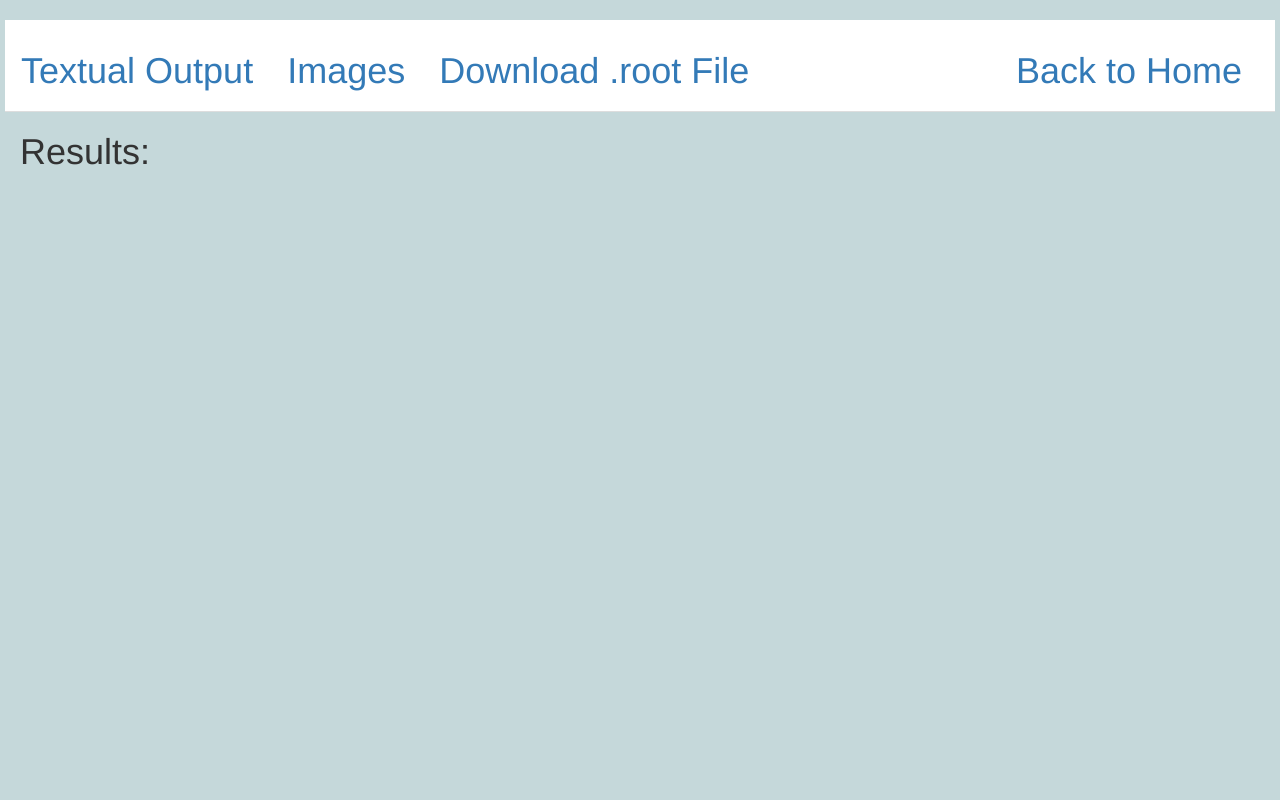
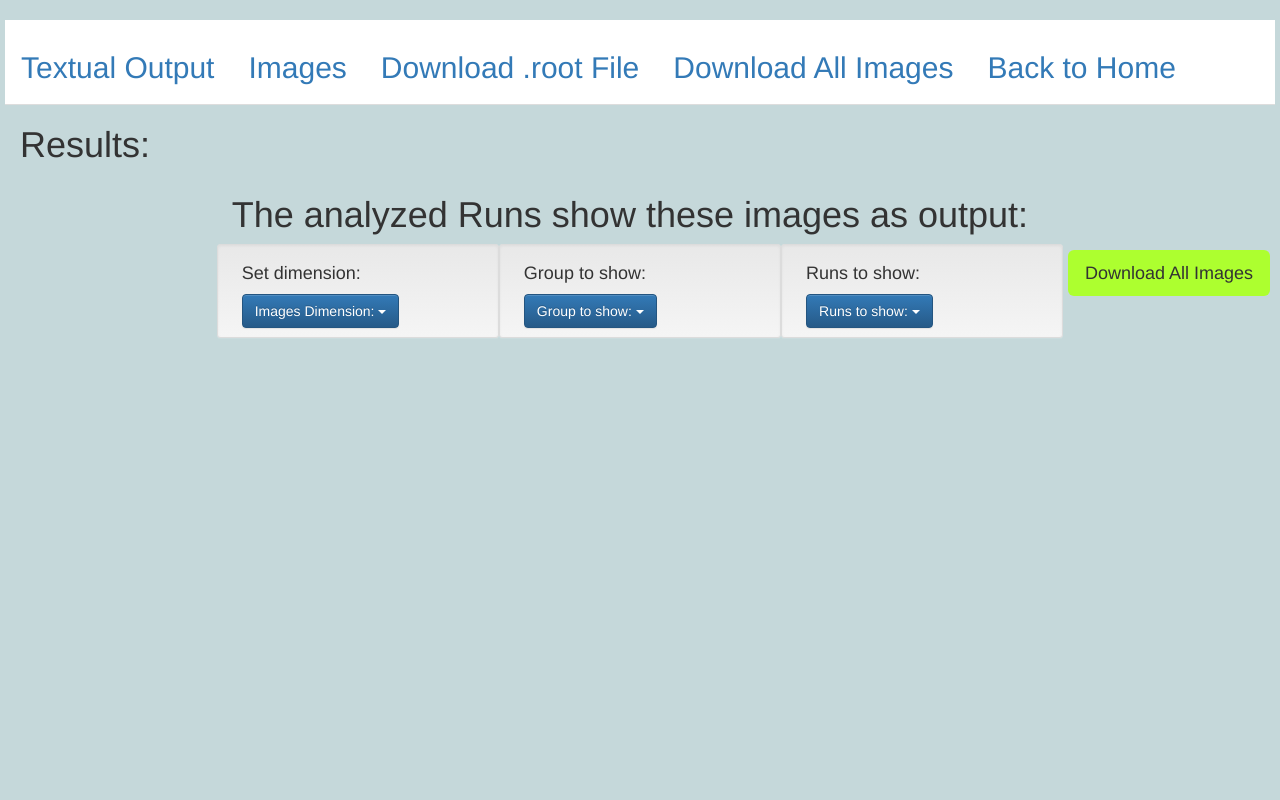
Before and after one commit to agb91/IUMAEgISInterface, a PHP site: page /Tesi/runner.php in a window 1280 px wide. Run offline with PHP 8.4, Linux system fonts and the light colour scheme; the visitor is signed in with stand-in values (Sample User, id 1); data that the repository does not hold is empty; style sheets or scripts are compiled from the project's sources; some libraries are stand-ins or nearby versions.

Commit message:
now the image's part of runner works

```diff
--- a/CSS/runner.css
+++ b/CSS/runner.css
@@ -10,6 +10,8 @@ and open the template in the editor.
 .general {
   background-color: #C5D8DA !important;
   padding: 20px; }
+  .general .navbarColor {
+    background-color: white; }
   .general .runnerGeneral .right {
     position: absolute;
     right: 20px; }
@@ -38,8 +40,6 @@ and open the template in the editor.
     color: blue; }
   .general .runnerGeneral .singleRow {
     color: red; }
-  .general .runnerGeneral .navbarColor {
-    background-color: white; }
   .general .runnerGeneral .typeChose .btn-group .evidentActive:active {
     background-color: #04233E !important; }
   .general .runnerGeneral .typeChose .btn-group .btn-primary:active {
--- a/CSS/runner.scss
+++ b/CSS/runner.scss
@@ -5,6 +5,11 @@
 {
     background-color: $general-background !important;
     padding: 20px;
+
+    .navbarColor
+    {
+        background-color: $navbarColor;
+    }
     .runnerGeneral
     {
         .right
@@ -58,10 +63,6 @@
         {
             color: $simpleRow;
         }
-        .navbarColor
-        {
-            background-color: $navbarColor;
-        }
         .typeChose{
             .btn-group{
                 .evidentActive:active{
--- a/Globals.php
+++ b/Globals.php
@@ -9,13 +9,13 @@ $xmlConfigFilePath = "/opt/lampp/htdocs/test-interChangeble/gAn-NEWWAY/AEgSettin
 $sourceRootPath = "/home/andrea/Downloads/buildRoot/bin/thisroot.sh"; //path of thisroot.sh
 //$gAnPath = "/opt/lampp/htdocs/Tesi/gAn/gAn-dev/"; //path of gAn
 $gAnPath = "/opt/lampp/htdocs/test-interChangeble/gan/"; //new path of gAn
-$imagesPath = "/opt/lampp/htdocs/Tesi/gAn/gAn-dev/output/"; // where are the images?
+$imagesPath = "/opt/lampp/htdocs/Tesi/gAn/gAn-devVERYOLD/output/"; // where are the images?
 //$baseFolder = "/opt/lampp/htdocs/test-interChangeble/gAn-web"; //basic folder that includes the project
 $baseFolder = "/opt/lampp/htdocs/test-interChangeble/gAn-webIUM"; //basic folder that includes the project
-$dirRawFiles = "/opt/lampp/htdocs/Tesi/gAn/gAn-dev/data/";
-$rootPathFile = "/opt/lampp/htdocs/test-interChangeble/gAn-web/rootPath.txt"; // here there is a file that containt the root path (to thisroot.sh)
+$dirRawFiles = "/opt/lampp/htdocs/Tesi/gAn/gAn-devVERYOLD/data/";
+$rootPathFile = "/opt/lampp/htdocs/test-interChangeble/gAn-webVERYOLD/rootPath.txt"; // here there is a file that containt the root path (to thisroot.sh)
 $allRoots = "/home/andrea/Downloads/";
-$gAnPathFile = "/opt/lampp/htdocs/test-interChangeble/gAn-web/gAnPath.txt";
+$gAnPathFile = "/opt/lampp/htdocs/test-interChangeble/gAn-webVERYOLD/gAnPath.txt";
 $gAnChose = "/opt/lampp/htdocs/test-interChangeble/gAn-NEWWAY";
 $allAnalyzesSingle = "/opt/lampp/htdocs/test-interChangeble/gAn-NEWWAY/analyses/single_run";
 $allAnalyzesMultiple = "/opt/lampp/htdocs/test-interChangeble/gAn-NEWWAY/analyses/multi_run";
--- a/JS/imagesJs.js
+++ b/JS/imagesJs.js
@@ -1,28 +1,18 @@
-//OLD VERSION OF SELRUN:
-//the user selects one run (or all), this function shows him only what he selected.
-// This function do this simply recharging this page, but with the new parameters
-//(in this case the parameters are the selected runs).
-/*function selRun(runs)
+//alert("loaded");
+
+
+function showImages()
 {
-    //alert(runs);
-    var toSend = "images.php?runs=";
+    $( "#runnerTab" ).hide();
+    $( "#picturesTab" ).show();
+}
 
-    if (runs.isArray)
-    {
-        alert(runs[0]);
-        //for (var i = 0; i <(runs.length - 1); i++)
-        //{
-         //   toSend = toSend + runs[i] + ';';
-        //};
-        //alert('array');
-    }
-    else
-    {
-        //alert('not array');
-        toSend = toSend + runs + ';';
-    }
-    window.location.href =  toSend;
-}*/
+function showTextualRunner()
+{
+    $( "#runnerTab" ).show();
+    $( "#picturesTab" ).hide();
+}
+
 
 // The user selects one run, this function shows him only what he selected.
 // This function does this checking the names of the images, these names contain
@@ -43,11 +33,11 @@ function selRun(run)
 // mimito, scint ecc)
 function selectImageType(n)
 {
-    //alert("n: " +n);
     var groups = $("#hereTheGroups").text();
     groups = groups.split("-");
     //alert( groups );
     var thisGroup = groups[ (n + 1) ];
+    //alert( thisGroup );
     $( "#groupToShowButton" ).text( "Selected group: " + thisGroup );
     //alert(thisGroup);
     var typeSelected="none";
@@ -168,15 +158,16 @@ function download()
 function updateGUI()
 {
     var runs = $( "#getRuns" ).text();
+    //alert( runs );
     var runsArray = runs.split("-");
+    //alert (runsArray);
     var groups = $( "#hereTheGroups").text();
     var groupsArray = groups.split("-");
     //alert( groupsArray );
 
-    for( var a = 1; a < runsArray.length ; a++ )
+    for( var a = 1; a < (runsArray.length - 1)  ; a++ )
     {
         var thisRun = runsArray[ a ];
-        //alert( thisGroup );
         var filename = "output/gAnOut_" + thisRun + ".root";
         //tipical error: filename doesn't exist. If error check this before. (maybe too many slash or no slash)
         JSROOT.OpenFile(filename, function(file) {
--- a/JS/runnerJs.js
+++ b/JS/runnerJs.js
@@ -1,3 +1,4 @@
+
 $(function () {
    $("#navBlock").draggable({
        cancel: false
--- a/runner.php
+++ b/runner.php
@@ -4,30 +4,23 @@
         <meta name="viewport" content="width=device-width, initial-scale=1.0">
         <meta charset="utf-8">
         <script src="JS/jquery.js"></script>
+        <script src="JS/imagesJs.js"></script>
+        <script src="JS/runnerJs.js"></script>
         <link rel="stylesheet" href="CSS/runner.css" media="screen">
         <link rel="stylesheet" href="CSS/images.css" media="screen">
         <link href="bootstrap/css/bootstrap.css" rel="stylesheet" media="screen">
         <link href="bootstrap/css/bootstrap-theme.css" rel="stylesheet" media="screen">
         <script src="bootstrap/js/bootstrap.js"></script>
         <script src="JSROOTlibraries/scripts/JSRootCore.js" type="text/javascript"></script>
-        <script src="jquerySVG/jquery.svg.package-1.5.0"></script>
-        <script src="JS/imagesJs.js"></script>
-        <script src="JS/runnerJs.js"></script>
-
         <link rel="stylesheet" href="jqueryUI/jquery-ui.css">
         <script src="jqueryUI/jquery-ui.js"></script>
     </head>
     <body id="body" class="general">
-        <div id="runnerTab" class="runnerGeneral">
-            <!--<button onclick="window.location.href='index.php'" type="button"
-                    class="lower btn btn-primary btn-lg fixedDownRight">
-                Back to Home
-            </button>-->
         <div class = "row" >
             <ul class="nav nav-tabs navbarColor">
                 <li class="nav-item">
-                        <a class="nav-link active" href="#">
-                            <h1> Textual Output </h1>
+                    <a class = "nav-link active" onclick = "showTextualRunner()" >
+                        <h2> Textual Output </h2>
                     </a>
                 </li>
                 <li class="nav-item" data-toggle="tooltip" title="Look at the images created by running gAn">
@@ -53,28 +46,57 @@
                             //print_r($_POST);
                             //echo "the read analysis is : " . $whichAnalysis;
                             $whichAnalysis = cleanString( $whichAnalysis );
-                                echo "<a class='nav-link' href='images.php?runs=" . $whichRun . "'>";
+                            echo "<a class = 'nav-link' onclick = 'showImages()' >";
                         }
                     ?>
-                            <h1> Images </h1>
+                        <h2> Images </h2>
                     </a>
                 </li>
                 <li class="nav-item" data-toggle='tooltip' title='Download the .root file related to the selected run'>
                     <a class="nav-link" onclick="rootDownload()">
-                            <h1> Download .root File
+                        <h2> Download .root File
                             <?php
                                 echo "<div hidden id='rootFileRun'> " . $whichRun . "<div>";
                             ?>
-                            </h1>
+                        </h2>
                     </a>
                 </li>
-                    <li class="nav-item right" data-toggle='tooltip' title='Return to the Homepage of this gAn-Web'>
+                <li class="nav-item" data-toggle='tooltip' title='Download all images as image files'>
+                    <a class="nav-link" onclick="rootDownload()">
+                        <h2> Download All Images
+                            <?php
+                                echo "<div hidden id='rootFileRun'> " . $whichRun . "<div>";
+                            ?>
+                        </h2>
+                    </a>
+                </li>
+                <li class="nav-item" data-toggle='tooltip' title='Return to the Homepage of this gAn-Web'>
                     <a class="nav-link" href="index.php">
-                            <h1> Back to Home </h1>
+                        <h2> Back to Home </h2>
                     </a>
                 </li>
             </ul>
         </div>
+
+
+
+
+
+
+
+        <!-- now starts with textual runner -->
+
+
+
+
+
+
+        <div id="runnerTab" class="runnerGeneral">
+            <!--<button onclick="window.location.href='index.php'" type="button"
+                    class="lower btn btn-primary btn-lg fixedDownRight">
+                Back to Home
+            </button>-->
+
             <div class="row">
                 <div class="col-xs-3">
                     <h1> Results: </h1>
@@ -186,7 +208,7 @@
 
 
 
-        <div hidden id = "imagesTab" class = "imagesGeneral" >
+        <div id = "picturesTab" class = "imagesGeneral" >
             <?php
             //echo "alive! here is alive!";
             session_start(); // Starting Session
@@ -294,6 +316,7 @@
                 </div>
                 <div class= "col-xs-2"></div>
             </div>
+
             <!-- just to set the default configuration when the user enters in this page -->
             <!--<script src="JS/imagesInitializer.js"></script>-->
         </div>
```
Also changed, not shown: 1 other file. Lines whose indentation alone changed are shown as unchanged.
